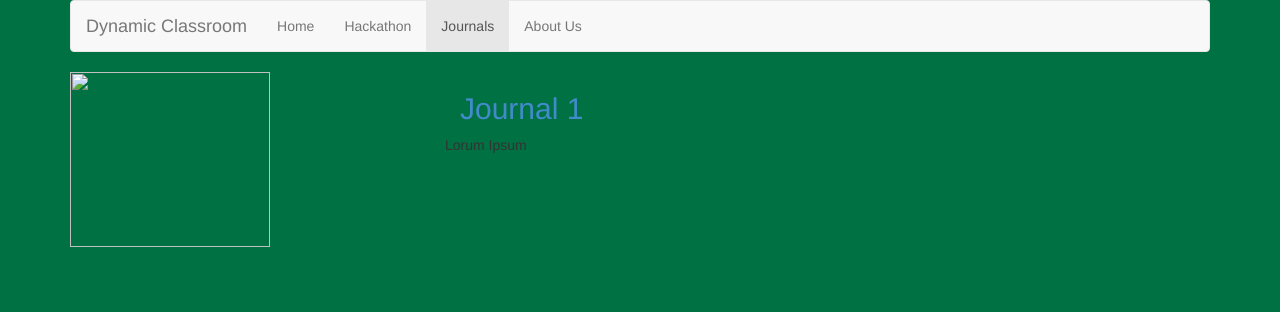
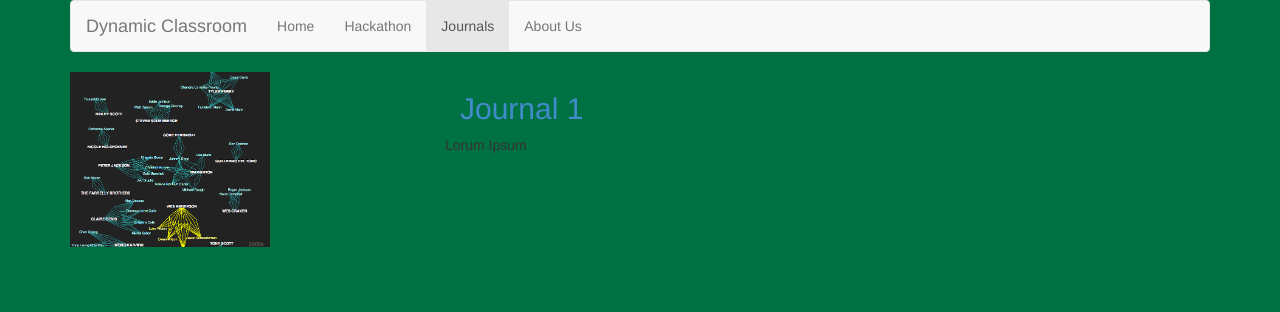
Before and after one commit to wannabeCitizen/RP-D3, a Flask app: page /journal in a window 1280 px wide. Shown: the top 312 px of the page. Run offline with Flask 2, Linux system fonts and the light colour scheme; some libraries are stand-ins or nearby versions.

Commit message:
flask image link examples

```diff
--- a/Web Site/templates/hackathon.html
+++ b/Web Site/templates/hackathon.html
@@ -59,7 +59,7 @@
 
 		<div class="row">
 			<div class="col-md-4">
-				<img src="" alt text="Silver Mine" width="200" height="175" rel="tooltip" data-placement="bottom" title="Hackathon 1">
+				<img src="{{ url_for('static', filename='img/graph1.png') }}" alt text="Hackathon 1" width="200" height="175" rel="tooltip" data-placement="bottom" title="Hackathon 1">
 			</div>
 			<div class="col-md-8">
 				<h2><a href="../view">Hackathon 1</a></h2>
--- a/Web Site/templates/journal.html
+++ b/Web Site/templates/journal.html
@@ -59,7 +59,7 @@
 
 		<div class="row">
 			<div class="col-md-4">
-				<img src="" alt text="Silver Mine" width="200" height="175" rel="tooltip" data-placement="bottom" title="Journal 1">
+				<img src={{ url_for('static', filename='img/graph2.png') }} alt text="Journal 1" width="200" height="175" rel="tooltip" data-placement="bottom" title="Journal 1">
 			</div>
 			<div class="col-md-8">
 				<h2><a href="../view">Journal 1</a></h2>
```
